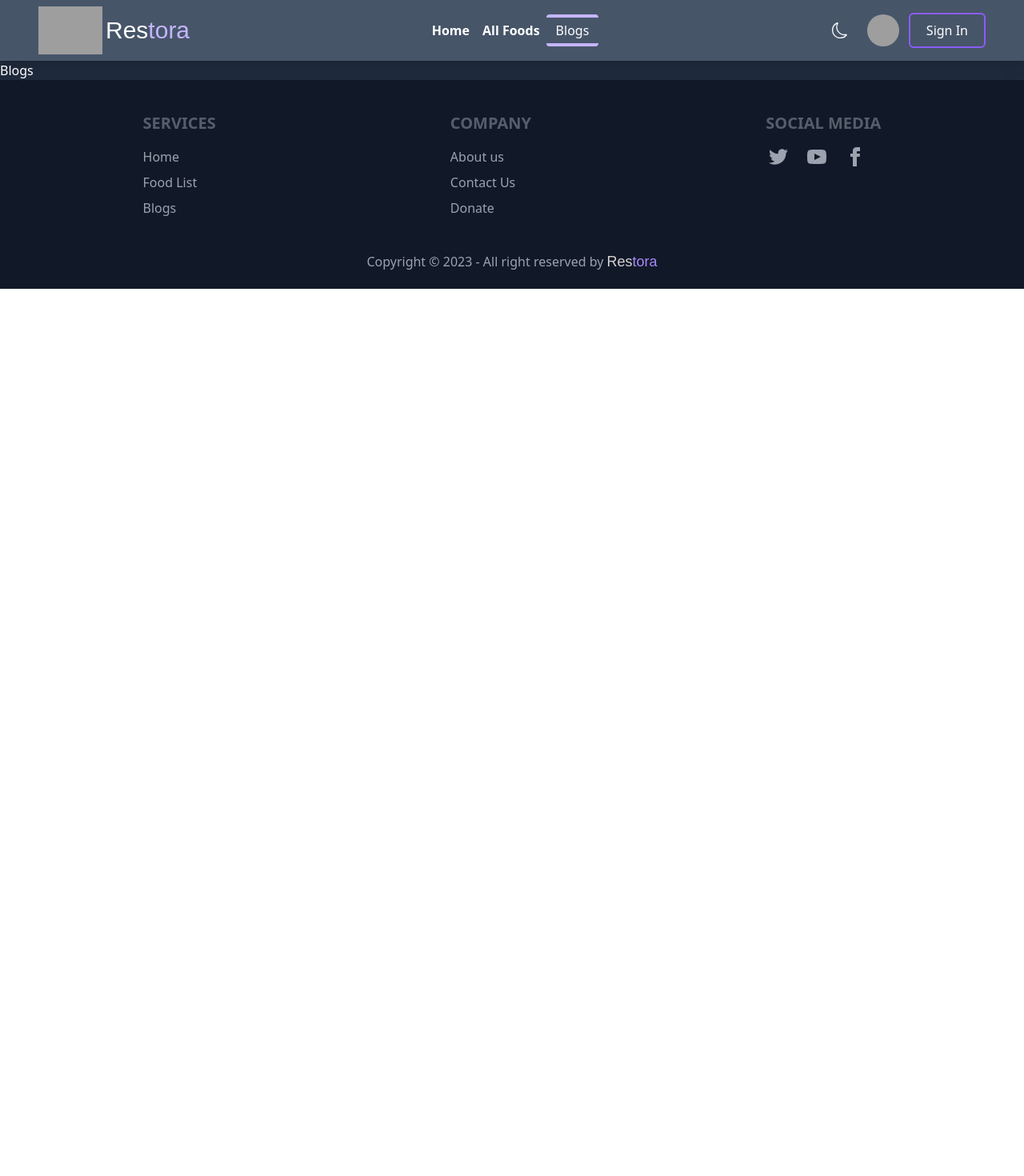
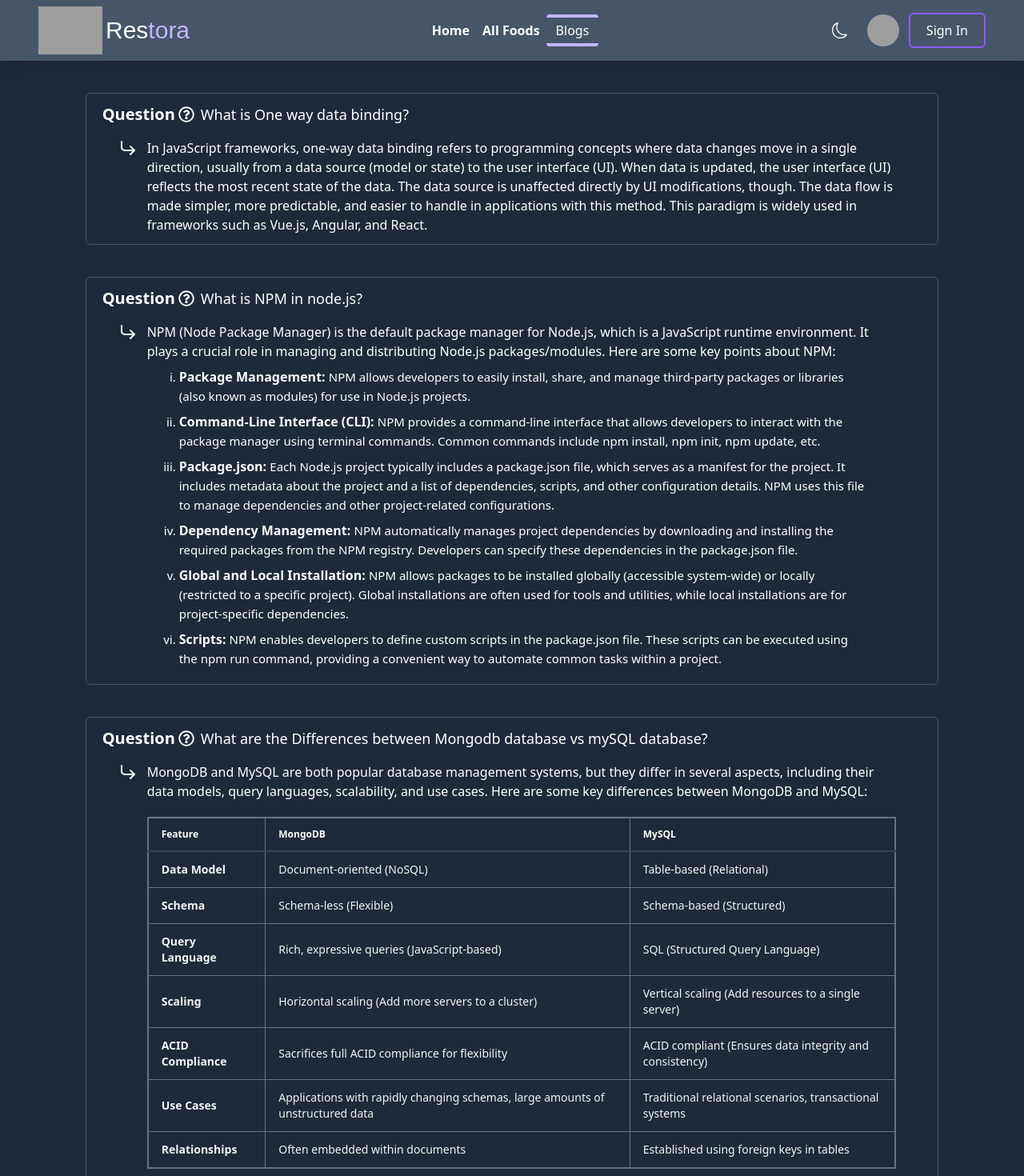
Before and after one commit to frs11/restora-client-side, a React (Vite) app: page /blogs in a window 1280 px wide. Shown: the top 1470 px of the page at 80% size. Before the commit the page ends 800 px from the top, so only its background shows below. Built offline with nearby package versions, Linux system fonts and the light colour scheme; no server answers; grey boxes are pictures that could not be loaded; a web font is replaced by a local one.

Commit message:
Completed Blog post page with answers of all 3 questions

```diff
--- a/src/pages/AllFoods.jsx
+++ b/src/pages/AllFoods.jsx
@@ -93,10 +93,10 @@ const AllFoods = () => {
       )}
       <div className="flex justify-center items-center w-10/12 mx-auto flex-wrap mb-10 space-x-3 space-y-2">
         <button
-          className="px-4 flex items-center text-white py-px bg-gray-600 rounded"
+          className="px-3 flex items-center text-white py-px bg-gray-600 rounded"
           onClick={handlePrevButton}
         >
-          <IoIosSkipBackward /> Prev
+          <IoIosSkipBackward className="mr-1"></IoIosSkipBackward> Prev
         </button>
         <span className="flex flex-wrap justify-center items-center space-x-3">
           {pages.map((page, idx) => (
@@ -115,10 +115,10 @@ const AllFoods = () => {
           ))}
         </span>
         <button
-          className="flex items-center px-4 text-white py-px bg-gray-600 rounded"
+          className="flex items-center px-3 text-white py-px bg-gray-600 rounded"
           onClick={handleNextButton}
         >
-          Next <IoPlaySkipForward />
+          Next <IoPlaySkipForward className="ml-1"> </IoPlaySkipForward>
         </button>
         {/* <p>currentPage: {currentPage + 1}</p> <br /> */}
         <select
--- a/src/pages/Blogs.jsx
+++ b/src/pages/Blogs.jsx
@@ -1,12 +1,204 @@
 import { Helmet } from "react-helmet-async";
+import { FaRegQuestionCircle } from "react-icons/fa";
+import { FiCornerDownRight } from "react-icons/fi";
 
 const Blogs = () => {
   return (
-    <div>
+    <div className="w-11/12 md:w-10/12 mx-auto my-10">
       <Helmet>
         <title>Restora | Blog Post</title>
       </Helmet>
-      <h1>Blogs</h1>
+
+      <div className="border border-gray-600 rounded-md px-2 md:px-5 py-3 mb-10">
+        <h1 className="mb-4 flex text-base md:text-lg items-center">
+          <span className="font-semibold text-xl mr-2 flex items-center">
+            Question{" "}
+            <FaRegQuestionCircle className="ml-1"></FaRegQuestionCircle>
+          </span>
+          What is One way data binding?
+        </h1>
+        <p className="flex items-start md:pl-5 md:pr-8 text-sm md:text-base">
+          <span className="mr-3">
+            <FiCornerDownRight className="text-2xl"></FiCornerDownRight>
+          </span>
+          <span>
+            In JavaScript frameworks, one-way data binding refers to programming
+            concepts where data changes move in a single direction, usually from
+            a data source (model or state) to the user interface (UI). When data
+            is updated, the user interface (UI) reflects the most recent state
+            of the data. The data source is unaffected directly by UI
+            modifications, though. The data flow is made simpler, more
+            predictable, and easier to handle in applications with this method.
+            This paradigm is widely used in frameworks such as Vue.js, Angular,
+            and React.
+          </span>
+        </p>
+      </div>
+
+      <div className="border border-gray-600 rounded-md px-2 md:px-5 py-3 mb-10">
+        <h1 className="mb-4 flex text-base md:text-lg items-center">
+          <span className="font-semibold text-xl mr-2 flex items-center">
+            Question{" "}
+            <FaRegQuestionCircle className="ml-1"></FaRegQuestionCircle>
+          </span>
+          What is NPM in node.js?
+        </h1>
+        <p className="flex items-start md:pl-5 md:pr-8 text-sm md:text-base">
+          <span className="mr-3">
+            <FiCornerDownRight className="text-2xl"></FiCornerDownRight>
+          </span>
+          <p>
+            NPM (Node Package Manager) is the default package manager for
+            Node.js, which is a JavaScript runtime environment. It plays a
+            crucial role in managing and distributing Node.js packages/modules.
+            Here are some key points about NPM:
+            <ol className="list-[lower-roman] text-[15px] my-2 px-3 md:px-10">
+              <li className="mt-2">
+                <span className="font-semibold text-base">
+                  {" "}
+                  Package Management:{" "}
+                </span>{" "}
+                NPM allows developers to easily install, share, and manage
+                third-party packages or libraries (also known as modules) for
+                use in Node.js projects.
+              </li>
+              <li className="mt-2">
+                <span className="font-semibold text-base">
+                  Command-Line Interface (CLI):{" "}
+                </span>
+                NPM provides a command-line interface that allows developers to
+                interact with the package manager using terminal commands.
+                Common commands include npm install, npm init, npm update, etc.
+              </li>
+              <li className="mt-2">
+                <span className="font-semibold text-base">Package.json: </span>
+                Each Node.js project typically includes a package.json file,
+                which serves as a manifest for the project. It includes metadata
+                about the project and a list of dependencies, scripts, and other
+                configuration details. NPM uses this file to manage dependencies
+                and other project-related configurations.
+              </li>
+              <li className="mt-2">
+                <span className="font-semibold text-base">
+                  Dependency Management:{" "}
+                </span>
+                NPM automatically manages project dependencies by downloading
+                and installing the required packages from the NPM registry.
+                Developers can specify these dependencies in the package.json
+                file.
+              </li>
+              <li className="mt-2">
+                <span className="font-semibold text-base">
+                  Global and Local Installation:{" "}
+                </span>
+                NPM allows packages to be installed globally (accessible
+                system-wide) or locally (restricted to a specific project).
+                Global installations are often used for tools and utilities,
+                while local installations are for project-specific dependencies.
+              </li>
+              <li className="mt-2">
+                <span className="font-semibold text-base">Scripts: </span>
+                NPM enables developers to define custom scripts in the
+                package.json file. These scripts can be executed using the npm
+                run command, providing a convenient way to automate common tasks
+                within a project.
+              </li>
+            </ol>
+          </p>
+        </p>
+        <p></p>
+      </div>
+      <div className="border border-gray-600 rounded-md px-2 md:px-5 py-3 mb-10">
+        <h1 className="mb-4 flex text-base md:text-lg items-center">
+          <span className="font-semibold text-xl mr-2 flex items-center">
+            Question{" "}
+            <FaRegQuestionCircle className="ml-1"></FaRegQuestionCircle>
+          </span>
+          What are the Differences between Mongodb database vs mySQL database?
+        </h1>
+        <p className="flex items-start md:pl-5 md:pr-8 text-sm md:text-base">
+          <span className="mr-3">
+            <FiCornerDownRight className="text-2xl"></FiCornerDownRight>
+          </span>
+          <p>
+            MongoDB and MySQL are both popular database management systems, but
+            they differ in several aspects, including their data models, query
+            languages, scalability, and use cases. Here are some key differences
+            between MongoDB and MySQL:
+            <table className="table my-5 border text-black dark:text-gray-100 dark:border-2 border-gray-700 dark:border-gray-500">
+              <thead>
+                <tr className="border-b-2 border-gray-700">
+                  <th className="text-black dark:text-white font-bold">
+                    Feature
+                  </th>
+                  <th className="text-black dark:text-white border-x border-gray-700 dark:border-gray-500 font-bold">
+                    MongoDB
+                  </th>
+                  <th className="text-black dark:text-white font-bold">
+                    MySQL
+                  </th>
+                </tr>
+              </thead>
+              <tbody>
+                <tr className="border-b border-gray-700 dark:border-gray-500">
+                  <td className="font-semibold">Data Model</td>
+                  <td className="border-x border-gray-700 dark:border-gray-500">
+                    Document-oriented (NoSQL)
+                  </td>
+                  <td>Table-based (Relational)</td>
+                </tr>
+                <tr className="border-b border-gray-700 dark:border-gray-500">
+                  <td className="font-semibold">Schema</td>
+                  <td className="border-x border-gray-700 dark:border-gray-500">
+                    Schema-less (Flexible)
+                  </td>
+                  <td>Schema-based (Structured)</td>
+                </tr>
+                <tr className="border-b border-gray-700 dark:border-gray-500">
+                  <td className="font-semibold">Query Language</td>
+                  <td className="border-x border-gray-700 dark:border-gray-500">
+                    Rich, expressive queries (JavaScript-based)
+                  </td>
+                  <td>SQL (Structured Query Language)</td>
+                </tr>
+                <tr className="border-b border-gray-700 dark:border-gray-500">
+                  <td className="font-semibold">Scaling</td>
+                  <td className="border-x border-gray-700 dark:border-gray-500">
+                    Horizontal scaling (Add more servers to a cluster)
+                  </td>
+                  <td>Vertical scaling (Add resources to a single server)</td>
+                </tr>
+                <tr className="border-b border-gray-700 dark:border-gray-500">
+                  <td className="font-semibold">ACID Compliance</td>
+                  <td className="border-x border-gray-700 dark:border-gray-500">
+                    Sacrifices full ACID compliance for flexibility
+                  </td>
+                  <td>
+                    ACID compliant (Ensures data integrity and consistency)
+                  </td>
+                </tr>
+                <tr className="border-b border-gray-700 dark:border-gray-500">
+                  <td className="font-semibold">Use Cases</td>
+                  <td className="border-x border-gray-700 dark:border-gray-500">
+                    Applications with rapidly changing schemas, large amounts of
+                    unstructured data
+                  </td>
+                  <td>
+                    Traditional relational scenarios, transactional systems
+                  </td>
+                </tr>
+                <tr className="border-b border-gray-700 dark:border-gray-500">
+                  <td className="font-semibold">Relationships</td>
+                  <td className="border-x border-gray-700 dark:border-gray-500">
+                    Often embedded within documents
+                  </td>
+                  <td>Established using foreign keys in tables</td>
+                </tr>
+              </tbody>
+            </table>
+          </p>
+        </p>
+      </div>
     </div>
   );
 };
```
